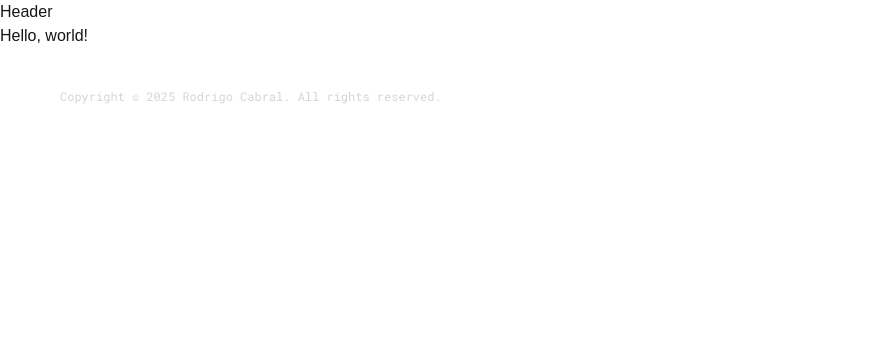
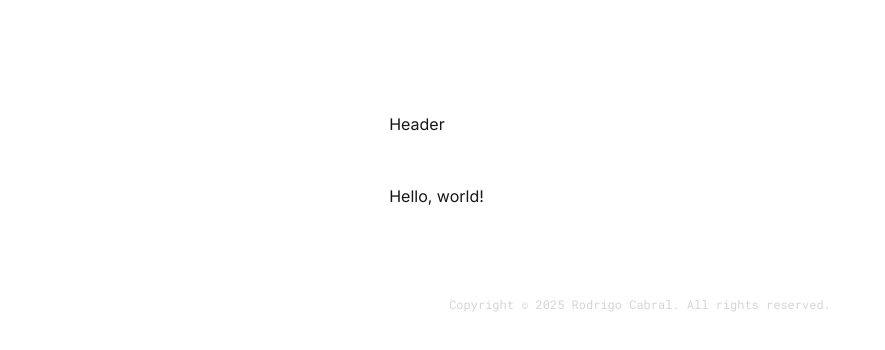
Before and after one commit to rodcabral/rodcabral.github.io, a Next.js app: page / in a window 1280 px wide. Shown: the top 350 px of the page, without its empty margins (0-885 px from the left). Built offline with nearby package versions, Linux system fonts and the light colour scheme.

Commit message:
create container in layout

```diff
--- a/app/components/layout.tsx
+++ b/app/components/layout.tsx
@@ -1,12 +1,14 @@
 import Header from "./Header"
 import Footer from "./Footer"
 
-export default function Layout({ children }: any) {
+export default function Layout({ children }: { children: React.ReactNode }) {
     return (
-        <div>
-            <Header />
-            <main>{children}</main>
-            <Footer />
+        <div className="w-full flex flex-col items-center selection:bg-green-700 font-sans">
+            <div className="max-w-4xl flex flex-col gap-12 p-8 lg:p-20 lg:py-28">
+                <Header />
+                <main>{children}</main>
+                <Footer />
+            </div>
         </div>
     )
 }
```
